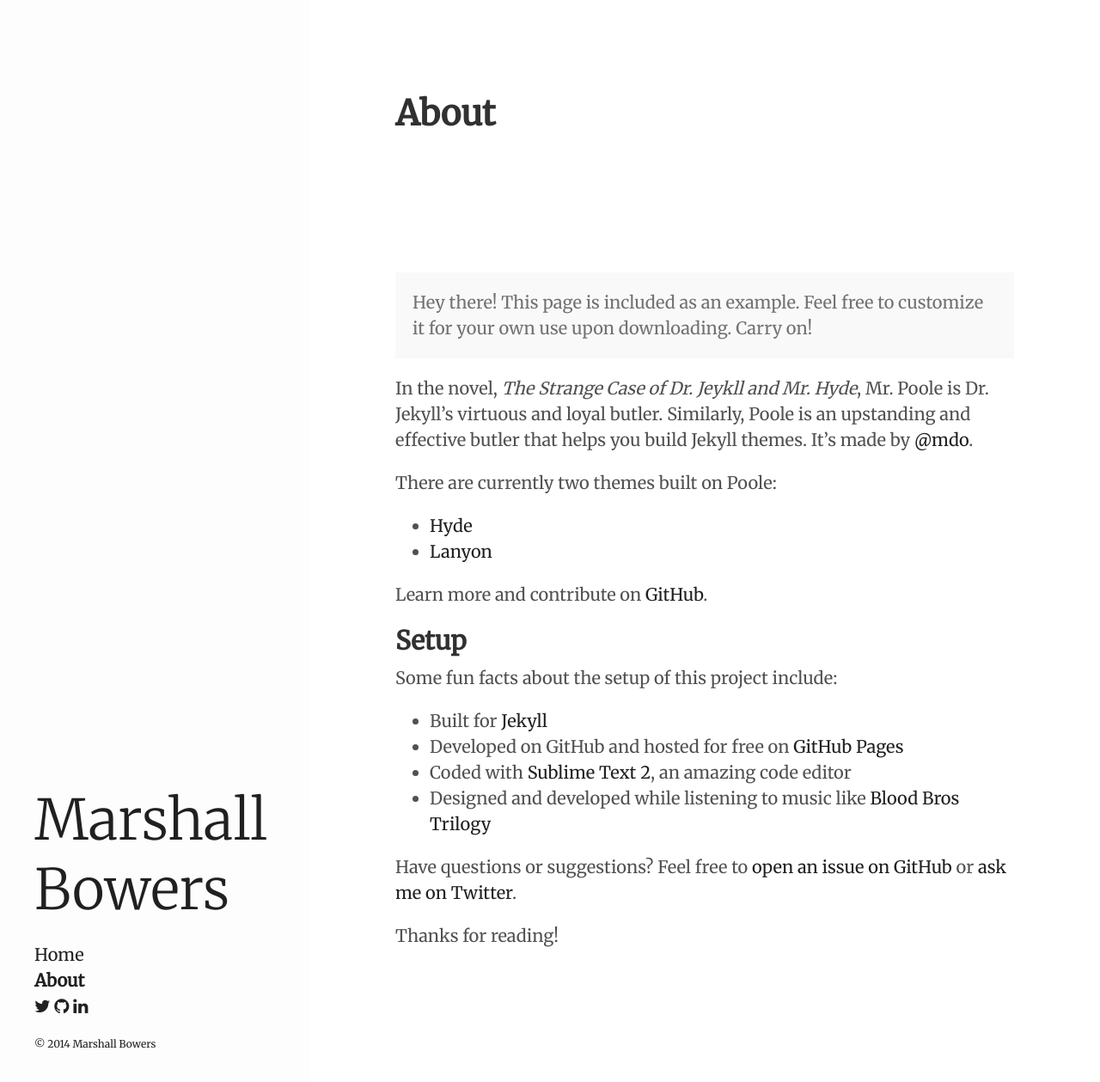
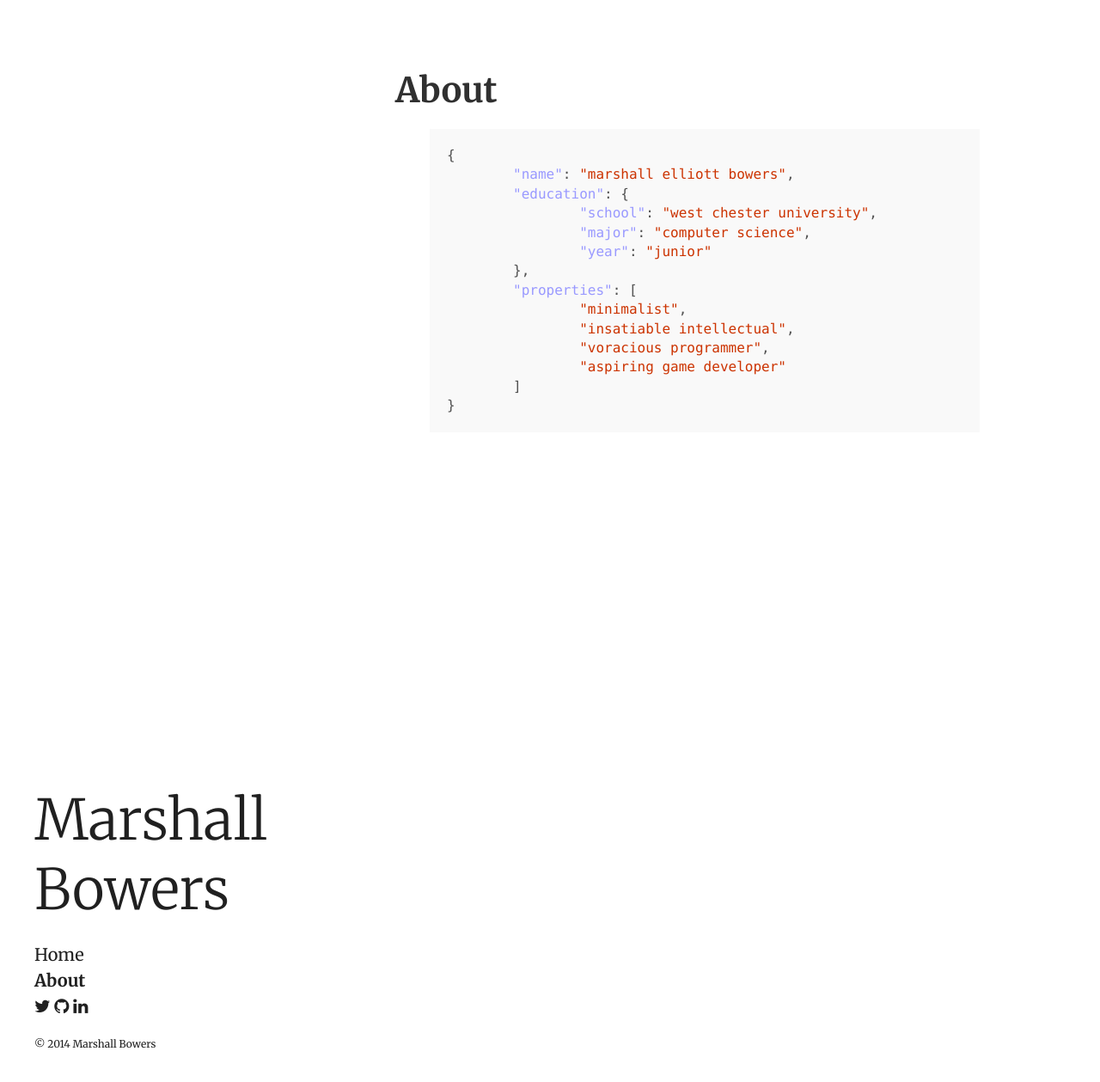
Before and after one commit to maxdeviant/maxdeviant.github.io, a Jekyll site: the page built from about.md, in a window 1280 px wide and 1264 px high. Shown: the top 1259 px of the window at 86% size. Built offline with Jekyll 4.4.1, drawn with Linux system fonts in a browser that asks for light colours; nearby versions of some CDN libraries; Markdown is read by kramdown in place of the engine named in the settings.

Commit message:
Update About page and add first Migration post.

```diff
--- a/_includes/head.html
+++ b/_includes/head.html
@@ -14,7 +14,7 @@
 
 	<link rel="canonical" href="{{ page.url | replace:'index.html','' | prepend: site.baseurl | prepend: site.url }}">
 
-	<link href='http://fonts.googleapis.com/css?family=Merriweather:300,400' rel='stylesheet' type='text/css'>
+	<link href='http://fonts.googleapis.com/css?family=Merriweather:300,400,700' rel='stylesheet' type='text/css'>
 	<link href="//netdna.bootstrapcdn.com/font-awesome/4.1.0/css/font-awesome.min.css" rel="stylesheet">
 
 	<link rel="stylesheet" href="/css/poole.css">
--- a/_layouts/page.html
+++ b/_layouts/page.html
@@ -3,7 +3,7 @@ layout: default
 ---
 
 <div class="page">
-	<h1 class="page">{{ page.title }}</h1>
+	<h1 class="page-title">{{ page.title }}</h1>
 
 	{{ content }}
 </div>
--- a/about.md
+++ b/about.md
@@ -3,28 +3,21 @@ layout: page
 title: About
 ---
 
-<p class="message">
-	Hey there! This page is included as an example. Feel free to customize it for your own use upon downloading. Carry on!
-</p>
+{% highlight json %}
 
-In the novel, *The Strange Case of Dr. Jeykll and Mr. Hyde*, Mr. Poole is Dr. Jekyll's virtuous and loyal butler. Similarly, Poole is an upstanding and effective butler that helps you build Jekyll themes. It's made by [@mdo](https://twitter.com/mdo).
+{
+	"name": "marshall elliott bowers",
+	"education": {
+		"school": "west chester university",
+		"major": "computer science",
+		"year": "junior"
+	},
+	"properties": [
+		"minimalist",
+		"insatiable intellectual",
+		"voracious programmer",
+		"aspiring game developer"
+	]
+}
 
-There are currently two themes built on Poole:
-
-* [Hyde](http://hyde.getpoole.com)
-* [Lanyon](http://lanyon.getpoole.com)
-
-Learn more and contribute on [GitHub](https://github.com/poole).
-
-## Setup
-
-Some fun facts about the setup of this project include:
-
-* Built for [Jekyll](http://jekyllrb.com)
-* Developed on GitHub and hosted for free on [GitHub Pages](https://pages.github.com)
-* Coded with [Sublime Text 2](http://sublimetext.org), an amazing code editor
-* Designed and developed while listening to music like [Blood Bros Trilogy](https://soundcloud.com/maddecent/sets/blood-bros-series)
-
-Have questions or suggestions? Feel free to [open an issue on GitHub](https://github.com/poole/issues/new) or [ask me on Twitter](https://twitter.com/mdo).
-
-Thanks for reading!
+{% endhighlight %}
--- a/css/hyde.css
+++ b/css/hyde.css
@@ -259,7 +259,7 @@ a.sidebar-nav-item:focus {
 
  .theme-base-light .sidebar {
   color: #202020;
-  background-color: #fdfdfd;
+  background-color: #fff;
  }
  .theme-base-light .sidebar h1,
  .theme-base-light .sidebar a,
```
Also changed, not shown: _posts/2014-05-30-the-great-migration-1.md (added, +21 -0 lines).
